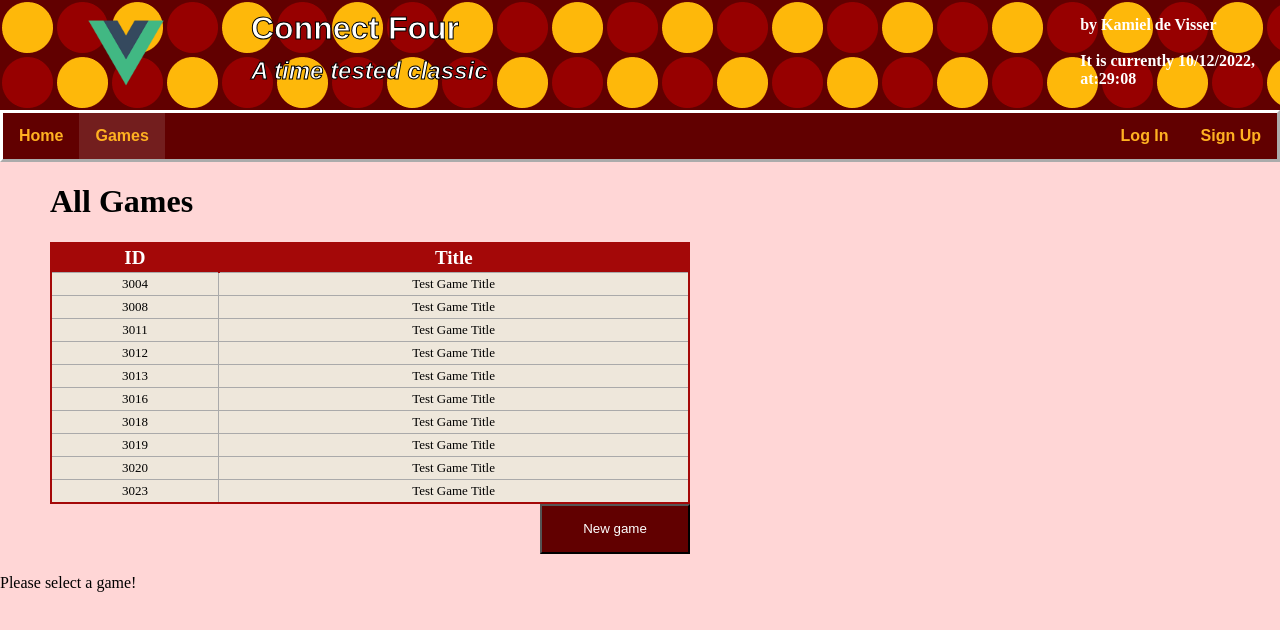
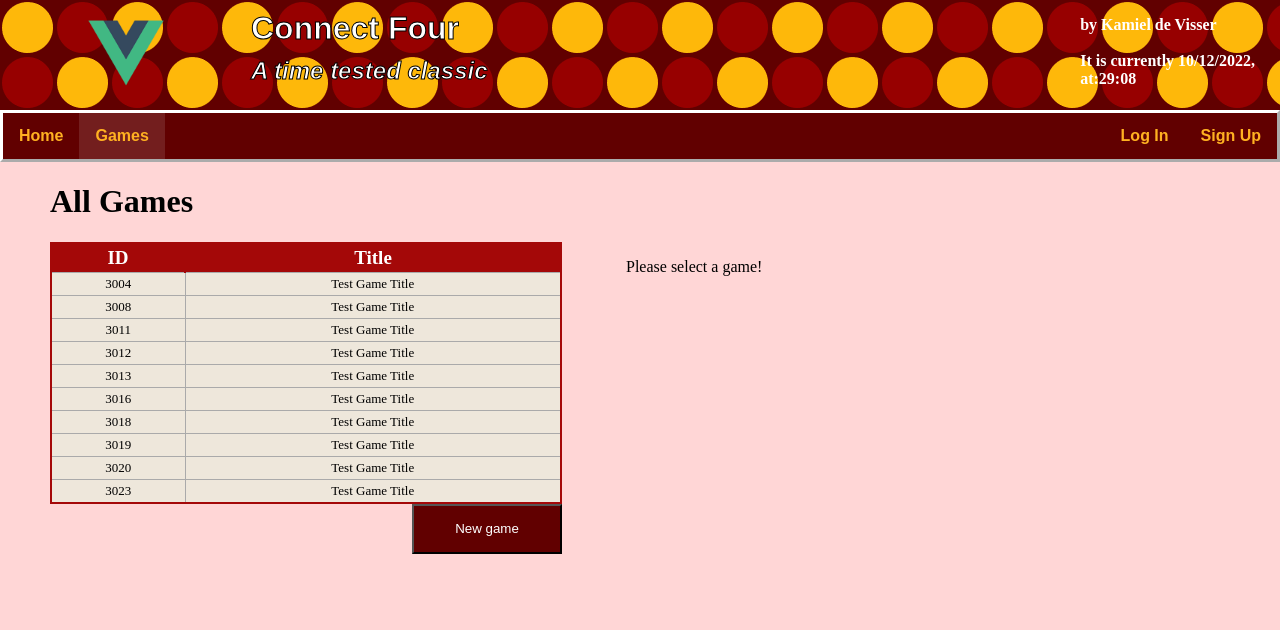
Before and after one commit to kemmel-dev/ConnectFour, a Vue app: page /#/games/overview33/1 in a window 1280 px wide. Before the commit this address led to /#/games/overview32. Shown: the top 630 px of the page. Built offline with nearby package versions, Linux system fonts and the light colour scheme.

Commit message:
fix styling

```diff
--- a/src/components/games/Detail32.vue
+++ b/src/components/games/Detail32.vue
@@ -1,6 +1,6 @@
 <template>
   <router-view id="app-games-detail">
-    <div class="tableContainer" v-if="game != null">
+    <div v-if="game != null">
       <table class="redTable">
         <thead>
         <tr>
@@ -83,9 +83,9 @@ export default {
 
 <style scoped>
   #app-games-detail {
+    display: block;
     vertical-align: top;
     width: 35%;
-    display: inline-block;
     color: black;
   }
 </style>
--- a/src/components/games/Overview32.vue
+++ b/src/components/games/Overview32.vue
@@ -1,6 +1,6 @@
 <template>
+  <h1>All Games</h1>
   <div class ="contentWrapper">
-    <h1>All Games</h1>
     <div class="tableContainer">
       <table class="redTable">
         <thead>
@@ -75,13 +75,17 @@ export default {
 
 <style scoped>
 
+.contentWrapper {
+  width: 100%;
+  display: flex;
+}
+
 h1 {
   margin-left: 50px;
 }
 
 .tableContainer {
-  display: inline-block;
-  width: 50%;
+  width: 40%;
   margin-left: 50px;
   margin-right: 5%;
 }
--- a/src/components/games/Overview33.vue
+++ b/src/components/games/Overview33.vue
@@ -1,6 +1,6 @@
 <template>
+  <h1>All Games</h1>
   <div class ="contentWrapper">
-    <h1>All Games</h1>
     <div class="tableContainer">
       <table class="redTable">
         <thead>
@@ -111,13 +111,17 @@ export default {
 
 <style scoped>
 
+.contentWrapper {
+  width: 100%;
+  display: flex;
+}
+
 h1 {
   margin-left: 50px;
 }
 
 .tableContainer {
-  display: inline-block;
-  width: 50%;
+  width: 40%;
   margin-left: 50px;
   margin-right: 5%;
 }
```
